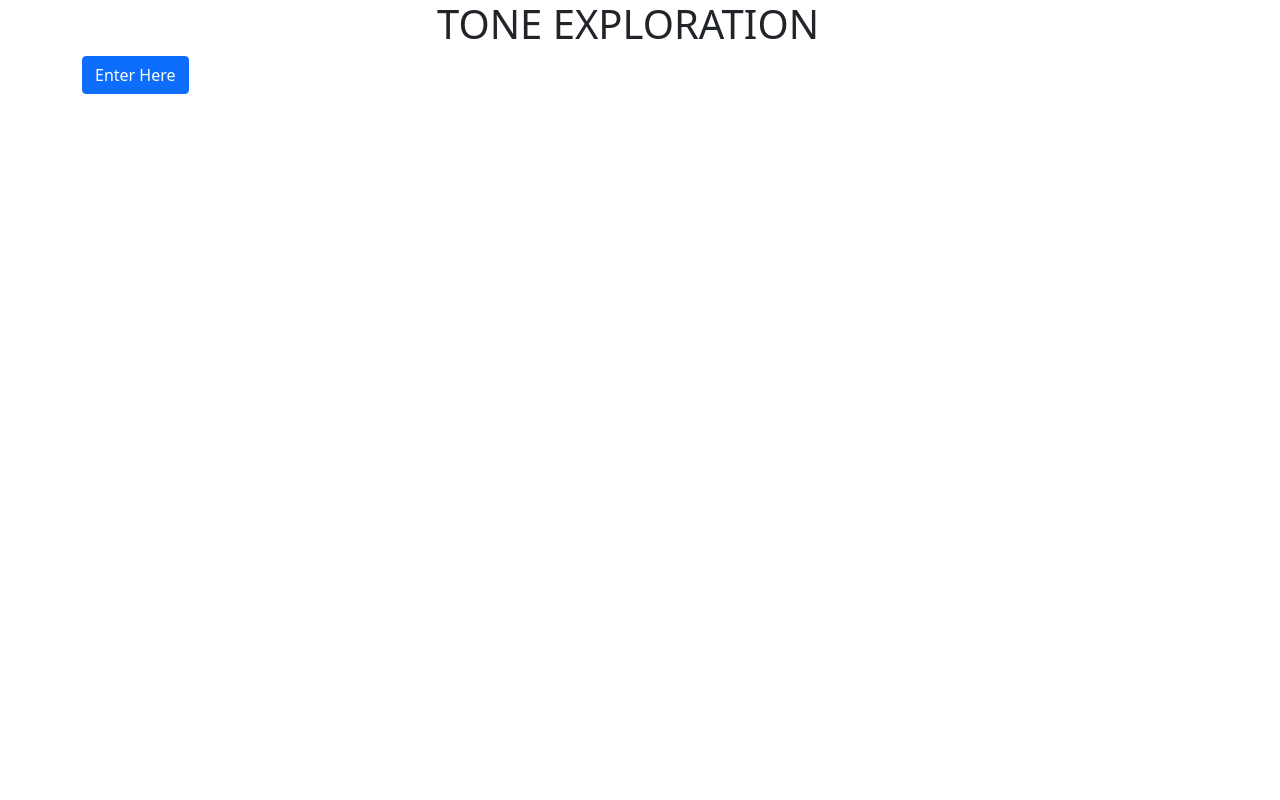
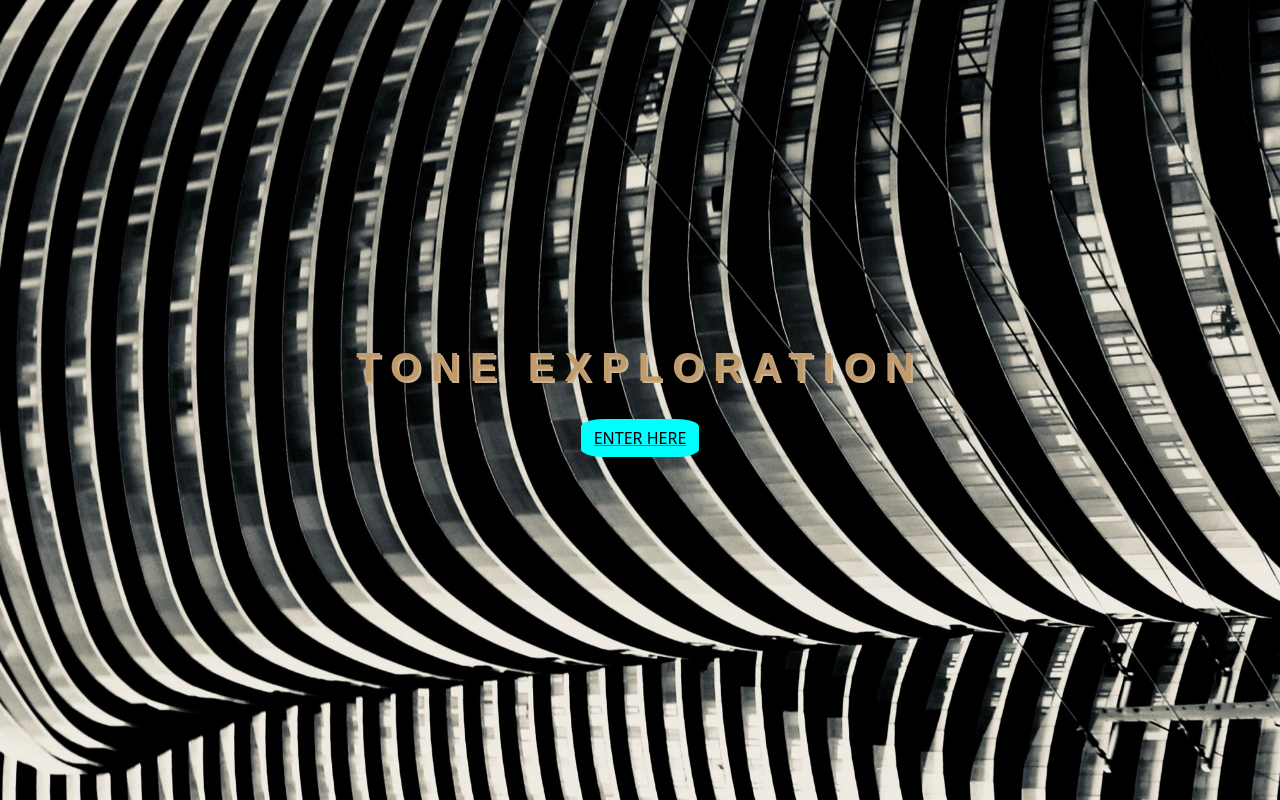
Before and after one commit to margaux04/Tone-Exploration, a plain HTML site: page tonex.html in a window 1280 px wide. Drawn offline with nearby package versions, Linux system fonts and the light colour scheme; a web font is replaced by a local one.

Commit message:
Update tonex.html

```diff
--- a/tonex.html
+++ b/tonex.html
@@ -8,7 +8,7 @@
 	<!--GOOGLE FONT-->
 	<link href="https://fonts.googleapis.com/css2?family=Dancing+Script&family=DotGothic16&display=swap" rel="stylesheet">
 
-	<link rel="stylesheet" type="text/css" href="tonex.css">
+	<link rel="stylesheet" type="text/css" href="style.css">
 
 	<title>Tone Exploration</title>
 </head>
```
